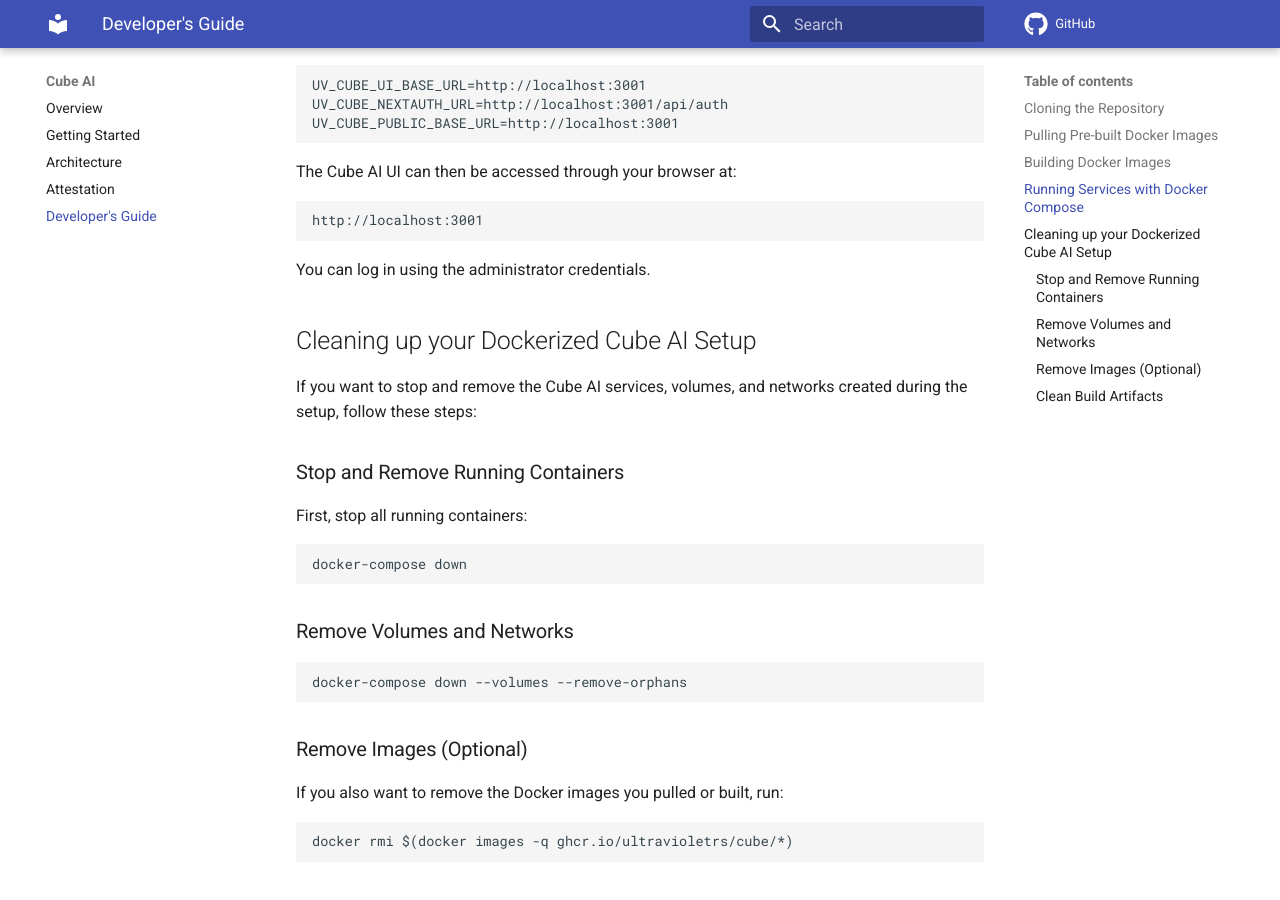
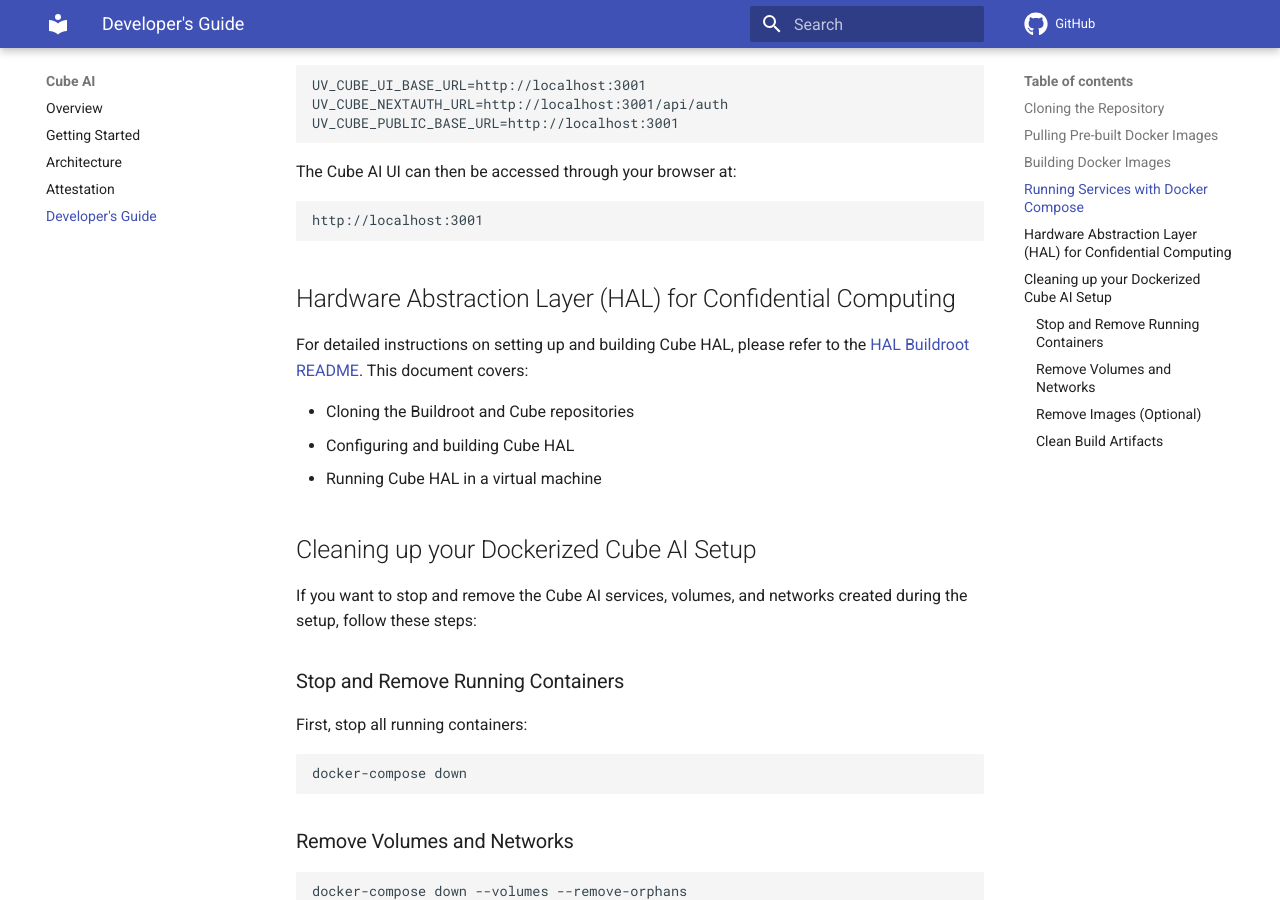
Before and after one commit to ultravioletrs/cube-docs, an MkDocs documentation site: the page built from docs/developer-guide.md, in a window 1280 px wide and 900 px high, scrolled down 1611 px. Built offline with MkDocs 1.6.1 and Material for MkDocs 9.7.7, drawn with Linux system fonts in a browser that asks for light colours; comment, search, counter and statistics services are not loaded.

Commit message:
Add HAL set-up
Signed-off-by: JeffMboya <jangina.mboya@gmail.com>

````diff
--- a/docs/developer-guide.md
+++ b/docs/developer-guide.md
@@ -80,7 +80,13 @@
 http://localhost:3001
 ```
 
-You can log in using the administrator credentials.
+## Hardware Abstraction Layer (HAL) for Confidential Computing
+
+For detailed instructions on setting up and building Cube HAL, please refer to the [HAL Buildroot README](https://github.com/ultravioletrs/cube/blob/d995e64e43eeb51cb0c50481cc9bbc0e619e3a6d/buildroot/linux/README.md). This document covers:
+
+- Cloning the Buildroot and Cube repositories
+- Configuring and building Cube HAL
+- Running Cube HAL in a virtual machine
 
 ## Cleaning up your Dockerized Cube AI Setup
 
````
